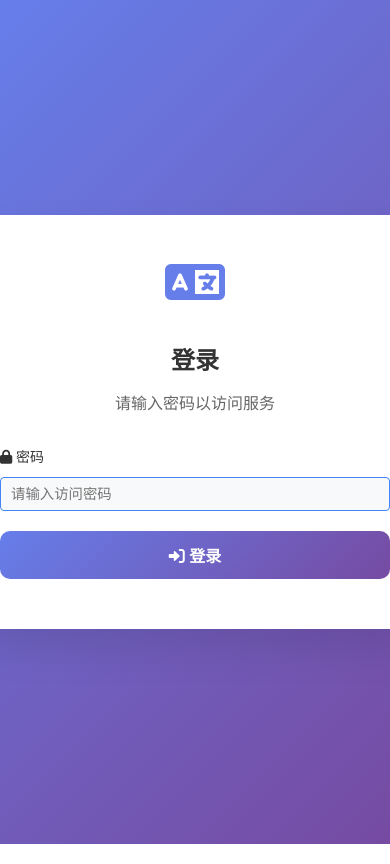
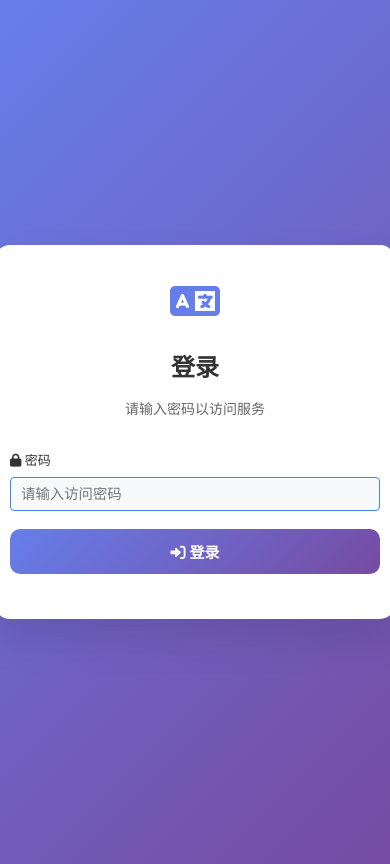
Before and after one commit to B-le-B/Docker-filetranslator1, a Flask app: page /login in a window 390 px wide. Run offline with Flask 3, Linux system fonts and the light colour scheme; some libraries are stand-ins or nearby versions.

Commit message:
Update login.html

```diff
--- a/templates/login.html
+++ b/templates/login.html
@@ -2,7 +2,7 @@
 <html lang="zh">
 <head>
     <meta charset="UTF-8">
-    <meta name="viewport" content="width=device-width, initial-scale=1.0">
+    <meta name="viewport" content="width=device-width, initial-scale=1.0, maximum-scale=1.0, user-scalable=no">
     <title>登录 - Translator</title>
     <link rel="stylesheet" href="{{ url_for('static', filename='style.css') }}">
     <link rel="stylesheet" href="https://cdnjs.cloudflare.com/ajax/libs/font-awesome/6.0.0-beta3/css/all.min.css">
@@ -109,14 +109,120 @@
             margin-bottom: 20px;
         }
 
+        @media (max-width: 768px) {
+            body {
+                padding: 10px;
+            }
+
+            .login-container {
+                margin: 10px;
+                padding: 30px 20px;
+                max-width: 100%;
+                min-height: auto;
+            }
+
+            .login-header h1 {
+                font-size: 26px;
+            }
+
+            .login-header p {
+                font-size: 15px;
+            }
+
+            .form-group input {
+                font-size: 16px; /* 防止iOS缩放 */
+                padding: 14px 16px;
+            }
+
+            .login-button {
+                padding: 14px;
+                font-size: 16px;
+            }
+        }
+
         @media (max-width: 480px) {
             .login-container {
-                margin: 20px;
-                padding: 30px 20px;
+                margin: 5px;
+                padding: 25px 15px;
+                border-radius: 15px;
             }
 
             .login-header h1 {
                 font-size: 24px;
+            }
+
+            .login-header p {
+                font-size: 14px;
+            }
+
+            .login-icon {
+                font-size: 40px;
+                margin-bottom: 15px;
+            }
+
+            .form-group {
+                margin-bottom: 18px;
+            }
+
+            .form-group label {
+                font-size: 13px;
+                margin-bottom: 6px;
+            }
+
+            .form-group input {
+                padding: 12px 14px;
+                font-size: 16px; /* 保持16px防止缩放 */
+            }
+
+            .login-button {
+                padding: 12px;
+                font-size: 15px;
+            }
+        }
+
+        @media (max-width: 360px) {
+            .login-container {
+                margin: 5px;
+                padding: 20px 12px;
+            }
+
+            .login-header h1 {
+                font-size: 22px;
+            }
+
+            .login-icon {
+                font-size: 36px;
+            }
+        }
+
+        /* 横屏适配 */
+        @media (max-height: 600px) and (orientation: landscape) {
+            body {
+                padding: 5px;
+            }
+
+            .login-container {
+                margin: 5px auto;
+                padding: 20px;
+                max-width: 400px;
+            }
+
+            .login-icon {
+                font-size: 32px;
+                margin-bottom: 10px;
+            }
+
+            .login-header {
+                margin-bottom: 20px;
+            }
+
+            .login-header h1 {
+                font-size: 22px;
+                margin-bottom: 5px;
+            }
+
+            .login-header p {
+                font-size: 14px;
             }
         }
     </style>
```
